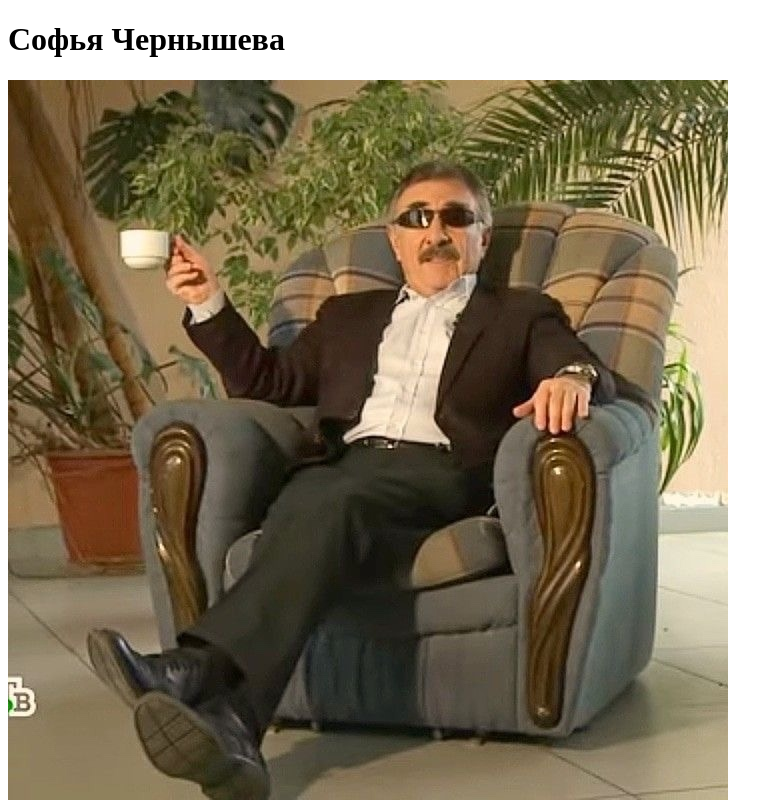
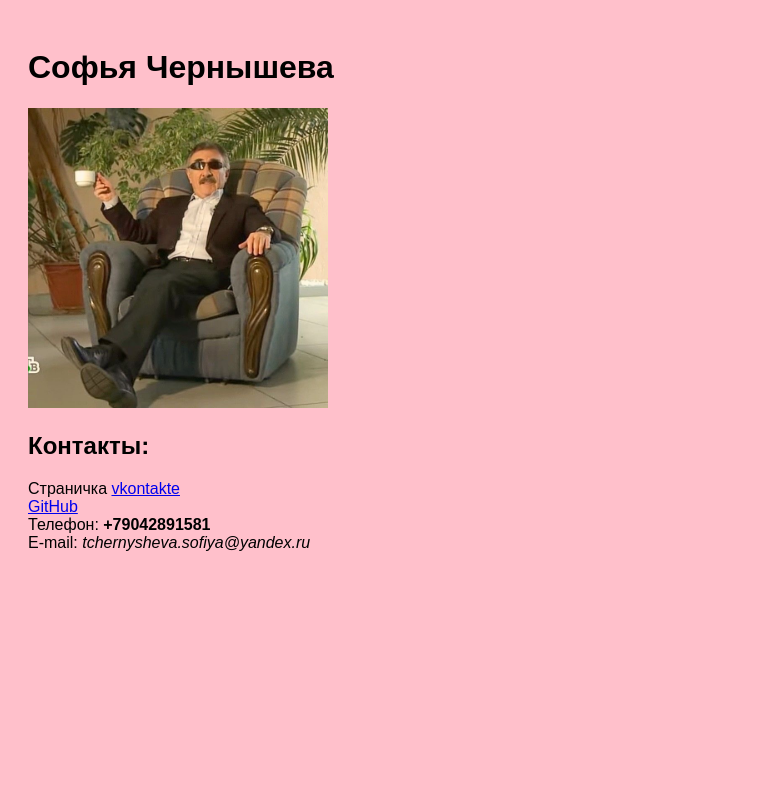
Before and after one commit to Sofya55/my-resume, a plain HTML site: page index.html in a window 1280 px wide. Shown: the top 802 px of the page, without its empty margins (0-783 px from the left). Drawn offline with Linux system fonts and the light colour scheme.

Commit message:
Update index.html

```diff
--- a/index.html
+++ b/index.html
@@ -1,21 +1,28 @@
- <!doctype html>
+<!doctype html>
 <html>
-  <body style="backgorund color:pink;">
   <head>
     <meta charset="utf-8">
     <title>Мой второй сайт на GitHub!</title>
+    <style>
+      body {
+        background-color: pink;
+        text-align: left; /* Альтернатива устаревшему тегу <left> */
+        font-family: Arial, sans-serif;
+        padding: 20px;
+      }
+    </style>
   </head>
   <body>
-    <left><h1>Софья Чернышева</h1></left>
-   <img src="images/letsspillsometea.jpg" alt=":3">
-    <br/>
+    <h1>Софья Чернышева</h1>
+    <img src="images/letsspillsometea.jpg" alt=":3" width="300">
+    <br>
     <h2>Контакты:</h2>
-    Страничка <a href=https://vk.com/sonyaa_0/>vkontakte</a>
-    <br/>
-    <a href=https://github.com/Sofya55>GitHub</a>
-    <br/>
+    Страничка <a href="https://vk.com/sonyaa_0/" target="_blank">vkontakte</a>
+    <br>
+    <a href="https://github.com/Sofya55" target="_blank">GitHub</a>
+    <br>
     Телефон: <b>+79042891581</b>
-    <br/>
+    <br>
     E-mail: <i>tchernysheva.sofiya@yandex.ru</i>
   </body>
 </html>
```
